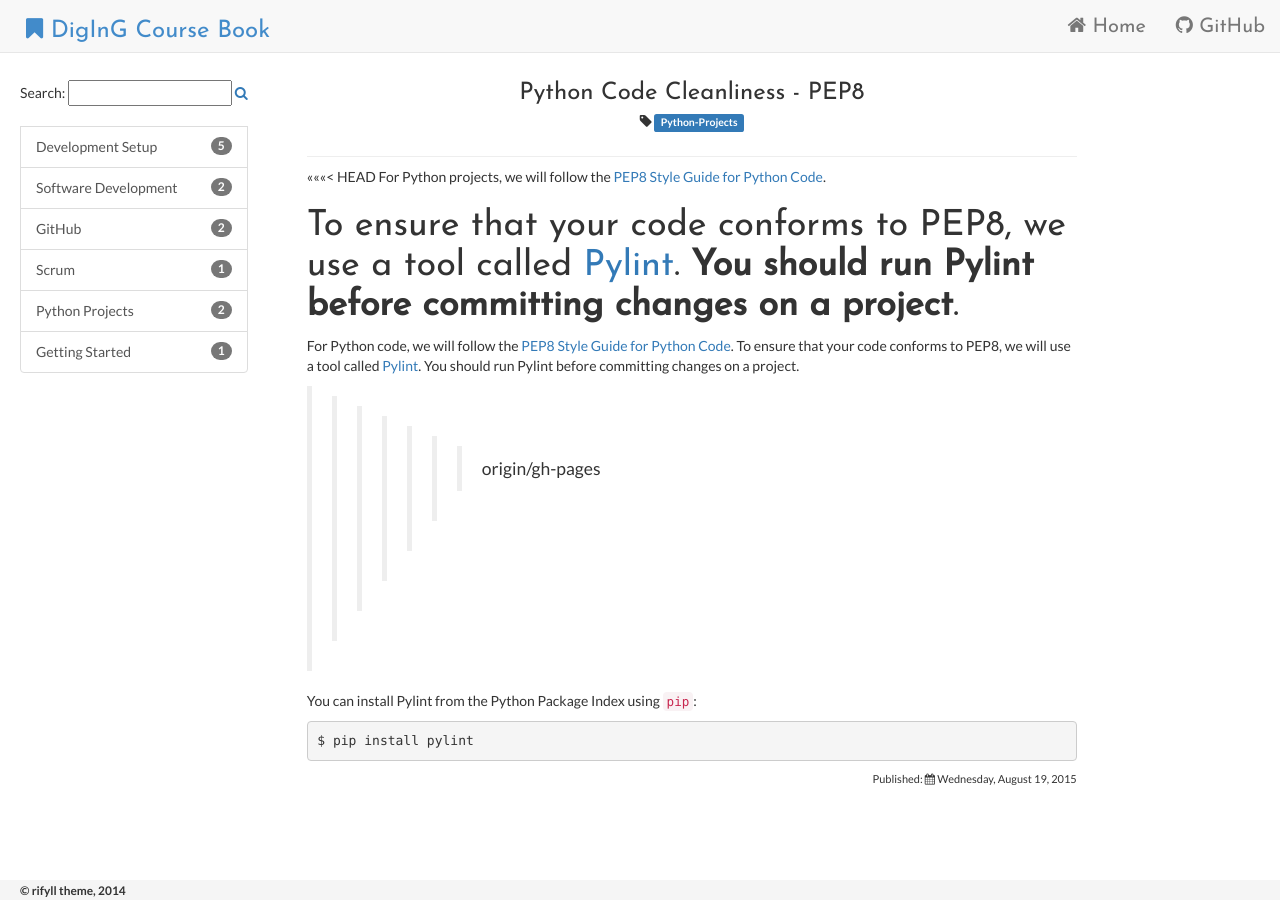
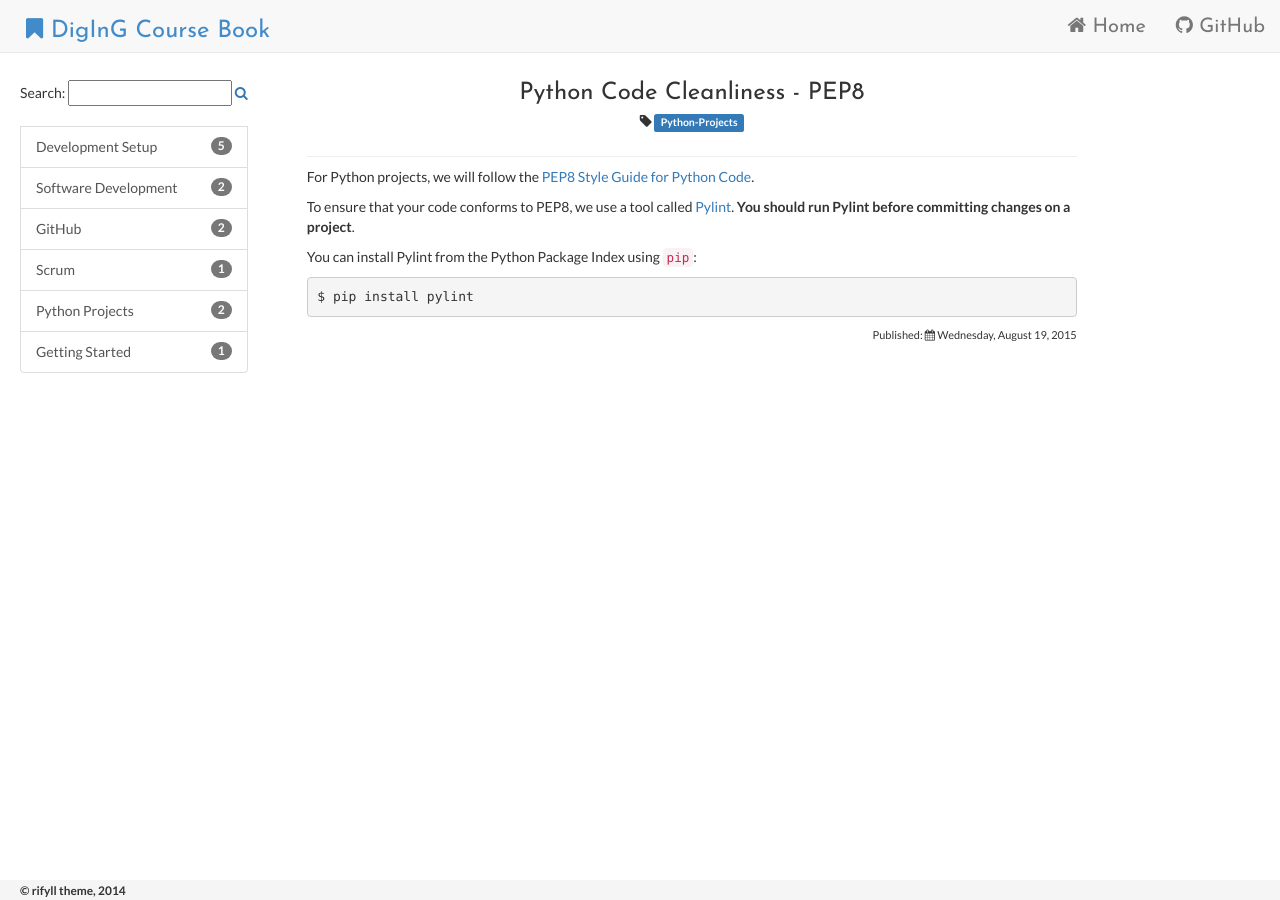
Before and after one commit to diging/course-book, a Jekyll site: the page built from _posts/2015-08-19-python-code-style.md, in a window 1280 px wide. Built offline with Jekyll 4.4.1, drawn with Linux system fonts in a browser that asks for light colours; nearby versions of some CDN libraries.

Commit message:
fixed conflict in python-code-style post

```diff
--- a/_posts/2015-08-19-python-code-style.md
+++ b/_posts/2015-08-19-python-code-style.md
@@ -6,13 +6,9 @@ title: Python Code Cleanliness - PEP8
 published: true
 ---
 
-<<<<<<< HEAD
 For Python projects, we will follow the [PEP8 Style Guide for Python Code](https://www.python.org/dev/peps/pep-0008/).
 
 To ensure that your code conforms to PEP8, we use a tool called [Pylint](http://www.pylint.org/). **You should run Pylint before committing changes on a project**.
-=======
-For Python code, we will follow the [PEP8 Style Guide for Python Code](https://www.python.org/dev/peps/pep-0008/). To ensure that your code conforms to PEP8, we will use a tool called [Pylint](http://www.pylint.org/). You should run Pylint before committing changes on a project.
->>>>>>> origin/gh-pages
 
 You can install Pylint from the Python Package Index using ``pip``:
 
```
